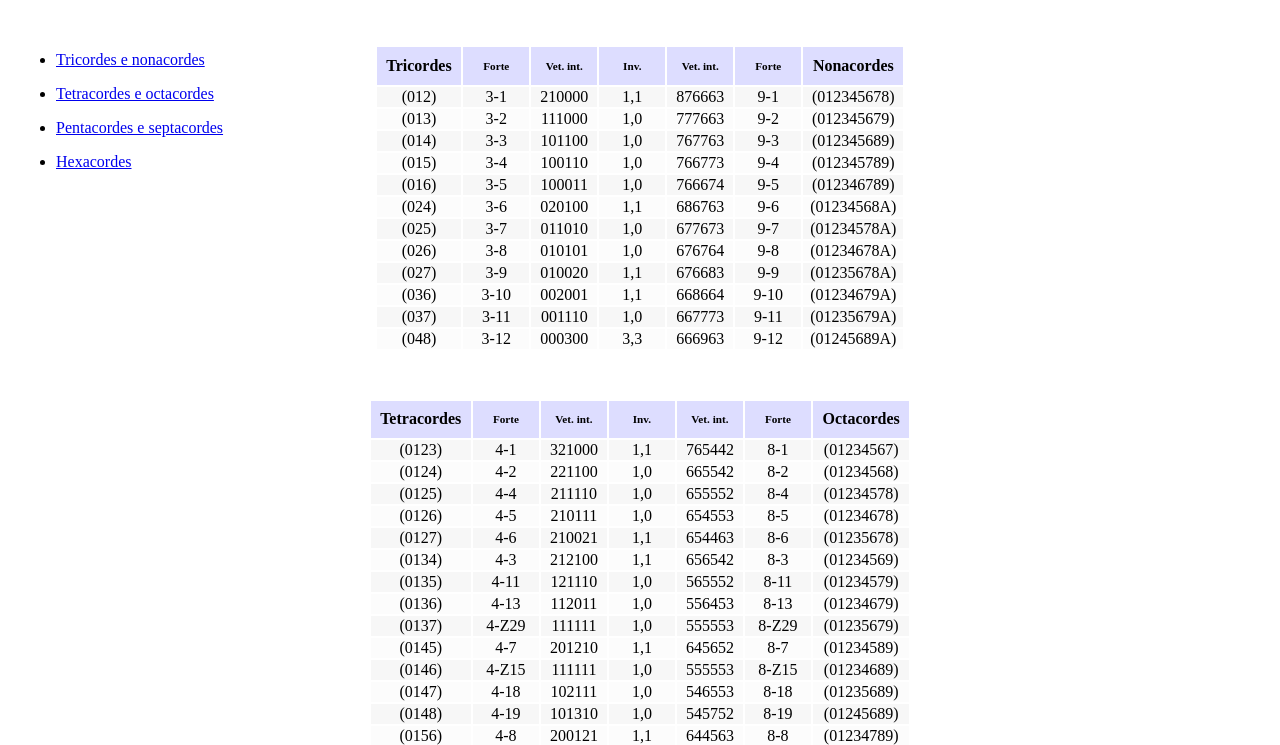
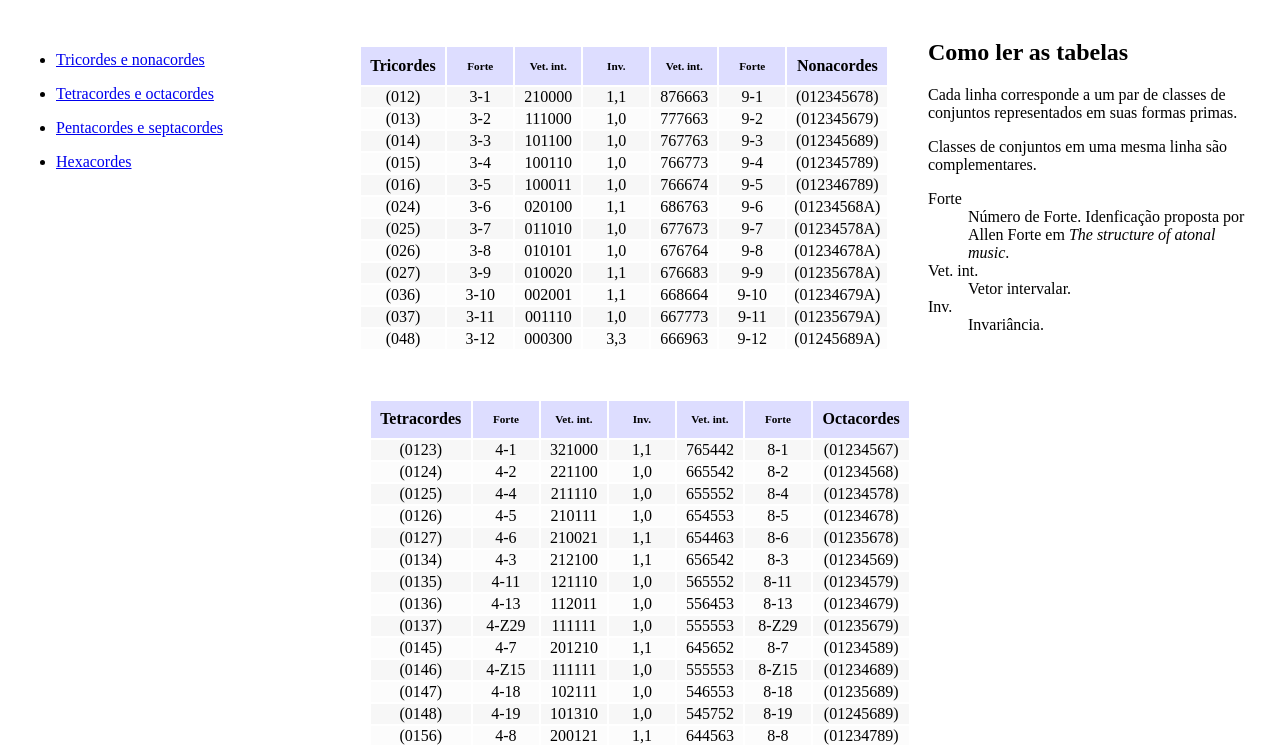
Before and after one commit to raphaelss/lewin, a plain HTML site: page src/main/dist/data/Tabela.html in a window 1280 px wide. Shown: the part 61-806 px from the top of the page. Drawn offline with Linux system fonts and the light colour scheme.

Commit message:
Adiciona protótipo de texto de ajuda em Tabela.html

```diff
--- a/src/main/dist/data/Tabela.html
+++ b/src/main/dist/data/Tabela.html
@@ -21,8 +21,9 @@
       #help-text {
         float: right;
         text-align: left;
-        margin-left: -10em;
+        margin-left: -20em;
         margin-right: 2em;
+        width: 20em;
       }
       table {
         margin: 3em auto 3em auto;
@@ -64,6 +65,16 @@
         <li><a href="#hexacordes">Hexacordes</a></li>
       </ul>
     </nav>
+    <div id="help-text">
+      <h2>Como ler as tabelas</h2>
+      <p>Cada linha corresponde a um par de classes de conjuntos representados em suas formas primas.</p>
+      <p>Classes de conjuntos em uma mesma linha são complementares.</p>
+      <dl>
+        <dt>Forte</dt><dd>Número de Forte. Idenficação proposta por Allen Forte em <i>The structure of atonal music</i>.</dd>
+        <dt>Vet. int.</dt><dd>Vetor intervalar.</dd>
+        <dt>Inv.</dt><dd>Invariância.</dd>
+      </dl>
+    </div>
     <table id="tricordes">
       <tr>
         <th class="tipo-acordes">Tricordes</th>
```
